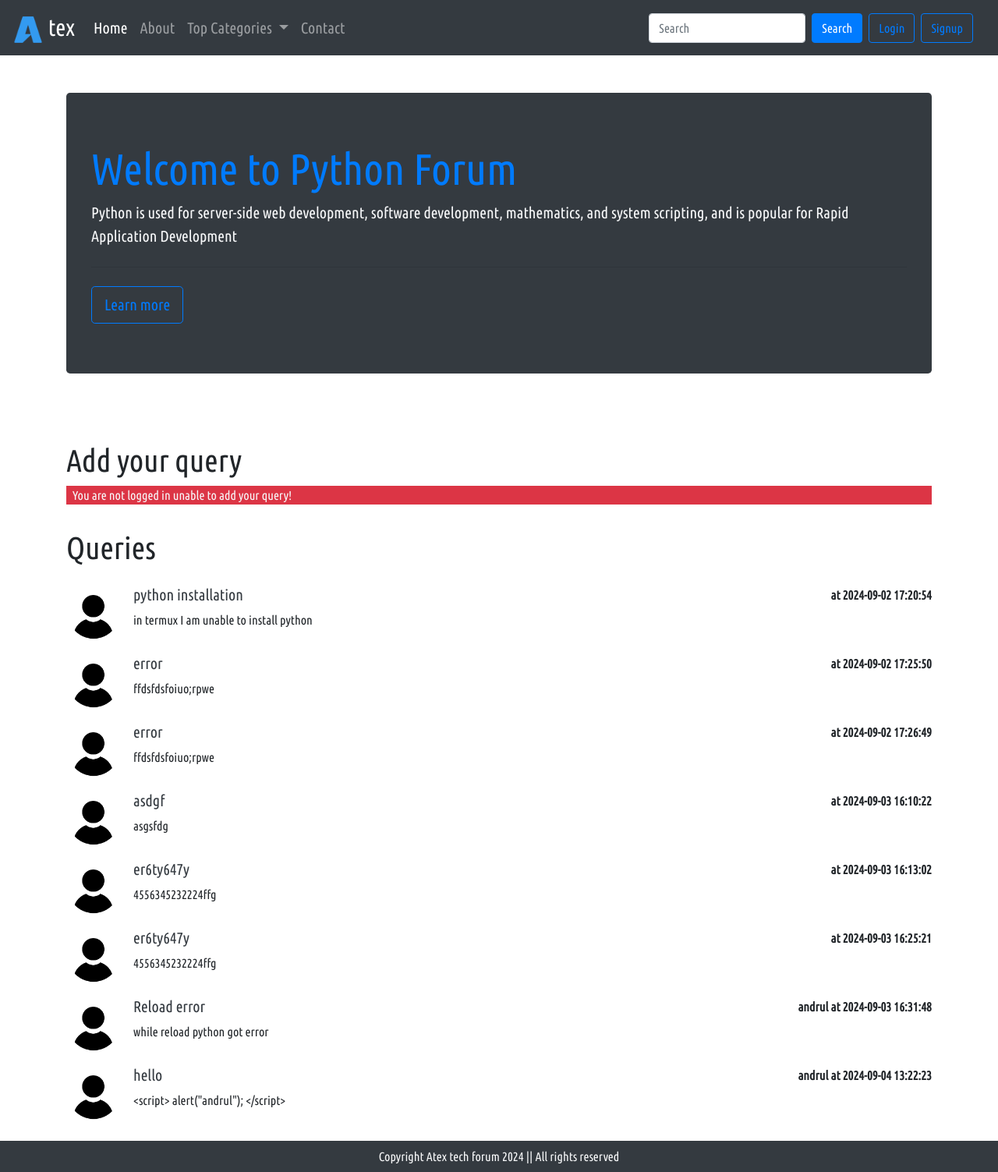
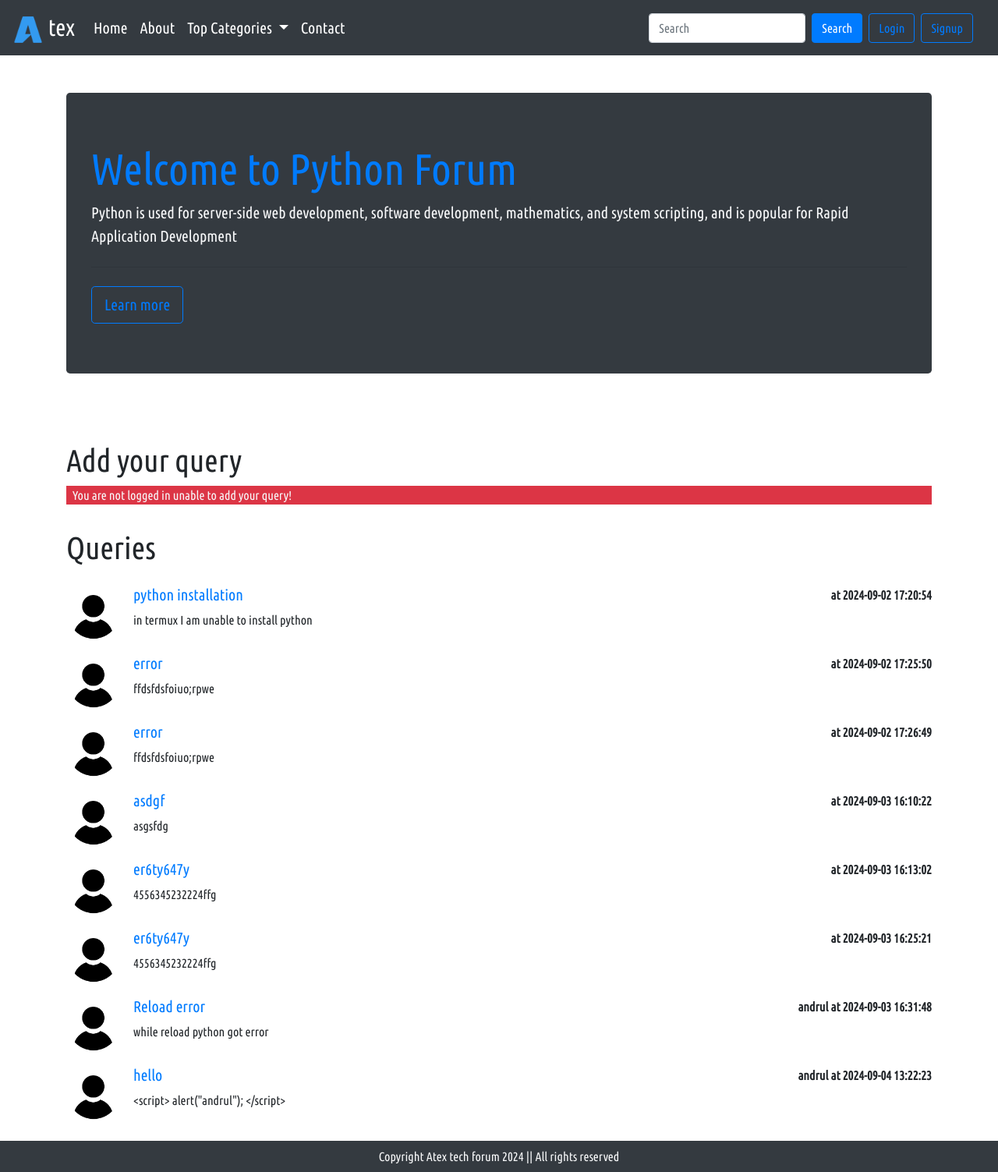
Before and after one commit to andrul01/Atex, a PHP site: page /threads.php?catid=1 in a window 1280 px wide. Shown: the whole page at 78% size. Run offline with PHP 8.4, Linux system fonts and the light colour scheme; data comes from the database, SQL or seed files in the repository; data that the repository does not hold is empty.

Commit message:
changing font style and color

```diff
--- a/Partials/_header.php
+++ b/Partials/_header.php
@@ -17,12 +17,12 @@
     <div class="collapse navbar-collapse" id="navbarSupportedContent">
       <ul class="navbar-nav mr-auto">
         <li class="nav-item active">
-          <a class="nav-link" href="./index.php">Home <span class="sr-only">(current)</span></a>
+          <a class="nav-link" href="index.php">Home <span class="sr-only">(current)</span></a>
         </li>
-        <li class="nav-item">
+        <li class="nav-item active">
           <a class="nav-link" href="about.php">About</a>
         </li>
-        <li class="nav-item dropdown">
+        <li class="nav-item active dropdown">
           <a class="nav-link dropdown-toggle" href="#" role="button" data-toggle="dropdown" aria-expanded="false">
           Top Categories
           </a>
@@ -38,7 +38,7 @@
           </div>
         </li>
         <li class="nav-item">
-          <a class="nav-link " href="contact.php">Contact</a>
+          <a class="nav-link active" href="contact.php">Contact</a>
         </li>
       </ul>
       <div class="row mx-2" >';
--- a/style.css
+++ b/style.css
@@ -13,6 +13,10 @@ body{
 
 .navbar-nav li a{
     font-size: 20px;
+}
+.nav-link:hover{
+    color: rgb(12, 136, 253);
+    font-size: 20px;
 
 }
 
--- a/threads.php
+++ b/threads.php
@@ -136,8 +136,8 @@
                 <div class="media my-3">
                     <img src="./Img/user.jpg" width="70px" class=" mr-3" alt="...">
                     <div class="media-body">'.'
-                        <h5 class="mt-0">
-                            <a class="text-dark" href="./thread.php?threadid='.$id.' ">'.$title.'</a>
+                        <h5 class="mt-0 text-primary">
+                            <a class="text-primary text-decoration-none" href="./thread.php?threadid='.$id.' ">'.$title.'</a>
                         </h5>
                         <p>'.$desc.'</p>
                     </div>'.'<p class="font-weight-bold my-0">'.$row2['user_email'].' at '.$thread_time.'</p>'.'
```
Also changed, not shown: thread.php (+4 -4 lines).
